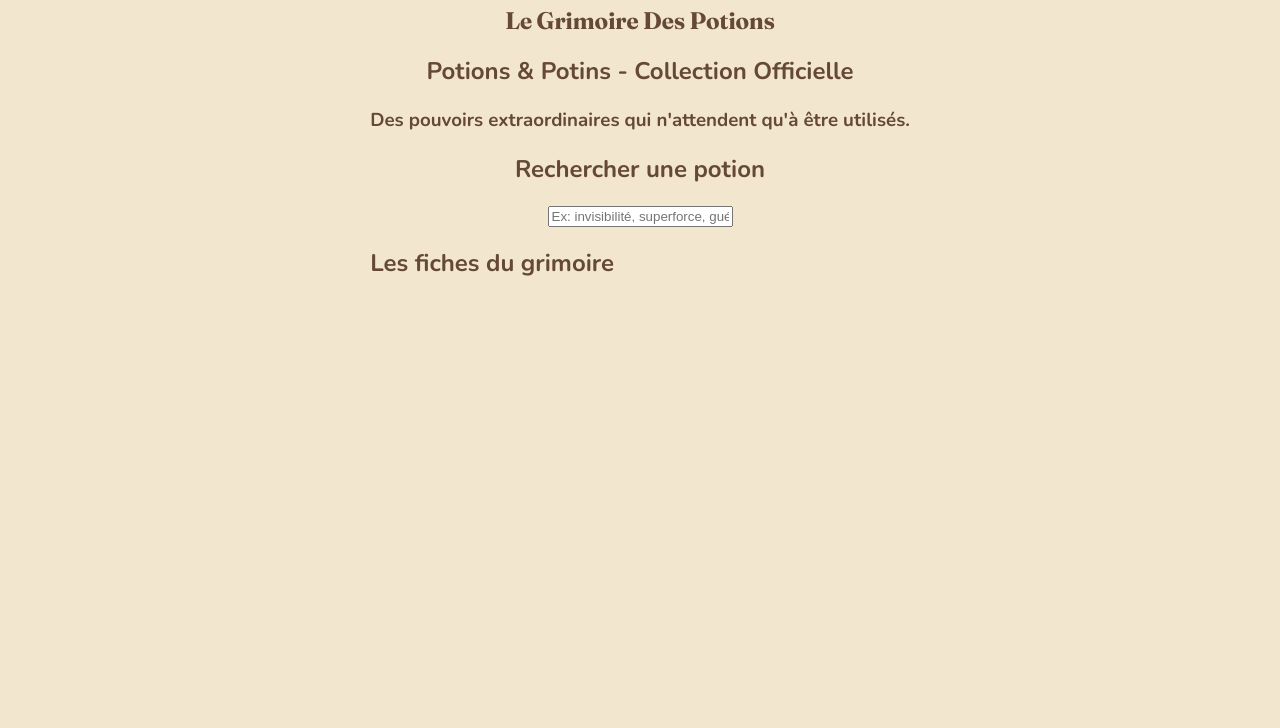
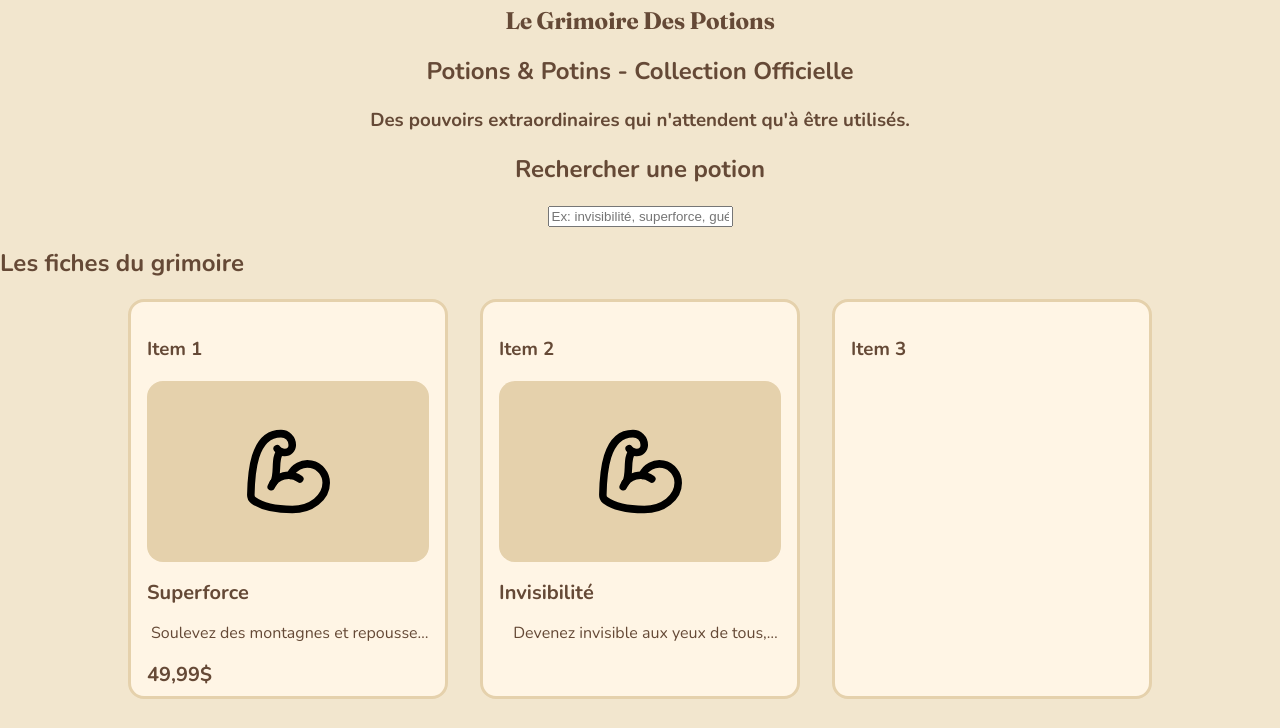
Before and after one commit to 2562506/TP2, a website built with Vite: page TP2/catalogue.html in a window 1280 px wide. Shown: the part 158-886 px from the top of the page. Before the commit the page ends 800 px from the top, so only its background shows below. Built offline with nearby package versions, Linux system fonts and the light colour scheme.

Commit message:
Merge remote-tracking branch 'origin/Toma' into Nathan

```diff
--- a/TP2/catalogue.html
+++ b/TP2/catalogue.html
@@ -44,8 +44,31 @@
                 <h2>Rechercher une potion</h2>
                 <input type="text" id="searchInput" placeholder="Ex: invisibilité, superforce, guérison...">
             </div>
+            <h2 id="fiche-grimoire">Les fiches du grimoire</h2>
             <div class="product-list">
-                <h2>Les fiches du grimoire</h2>
+                <div class="boite-catalogue">
+                    <h3 class="item-catalogue">Item 1</h3>
+                    <div class="boite-image">
+                        <img src="public/Icons/biceps-flexed.svg" alt="biceps" class="image-potion">
+                    </div>
+                    <h2 class="titre-potion">Superforce</h2>
+                    <p class="potion-description">Soulevez des montagnes et repoussez les limites humaines, mais moins de 20kg et vous devenez impuissant</p>
+                    <h2 class="prix">49,99$</h2>
+                </div>
+                <div class="boite-catalogue">
+                    <h3 class="item-catalogue">Item 2</h3>
+                    <div class="boite-image">
+                        <img src="public/Icons/biceps-flexed.svg" alt="biceps" class="image-potion">
+                    </div>
+                    <h2 class="titre-potion">Invisibilité</h2>
+                    <p class="potion-description">Devenez invisible aux yeux de tous, mais attention aux reflets dans les miroirs !</p>
+                </div>
+                <div class="boite-catalogue">
+                    <h3 class="item-catalogue">Item 3</h3>
+                </div>
+                <div class="boite-catalogue">
+                    <h3 class="item-catalogue">Item 4</h3>
+                </div>
             </div>
         </section>
     </main>
--- a/TP2/src/styles/pages/catalogue.css
+++ b/TP2/src/styles/pages/catalogue.css
@@ -1,14 +1,76 @@
 #mainCatalogue{
     display: flex;
     justify-content: center;
-    flex-wrap: wrap;
     flex-direction: row;
     align-items: center;
     text-align: center;
+    flex-wrap: wrap;
     gap: 2rem;
 }
 
 .product-list {
     display: flex;
+    align-items: center;
+    column-gap: 2rem;
+    row-gap: 2rem;
+    flex-wrap: wrap;
+    flex-direction: row;
+    justify-content: center;
+}
+
+.boite-catalogue {
+    width: clamp(10rem, 40vw, 20rem);
+
+    height: 25rem;
+    padding: 1rem;
+    background-color: #fff5e5;
+    border: 0.2rem solid #e5d1ac;
+    border-radius: 1rem;
+}
+
+#fiche-grimoire {
+    display: flex;
     align-items: flex-start;
 }
+
+.item-catalogue {
+    display: flex;
+    align-items: flex-start;
+    justify-content: flex-start;
+}
+
+.image-potion {
+    width: 50%;
+    height: 50%;
+}
+
+.boite-image {
+    background-color: #e5d1ac;
+    border-radius: 1rem;
+    height: 50%;
+    display: flex;
+    align-content: center;
+    justify-content: center;
+    align-items: center;
+}
+
+.titre-potion {
+    display: flex;
+    align-items: flex-start;
+    font-size: 1.25rem;
+
+}
+
+.potion-description {
+    display: -webkit-box;
+    line-clamp: 1;
+    -webkit-line-clamp: 1;
+    -webkit-box-orient: vertical;
+    overflow: hidden;
+}
+
+.prix {
+    display: flex;
+    align-items: flex-start;
+    font-size: 1.25rem;
+}
```
Also changed, not shown: TP2/public/Icons/biceps-flexed.svg (added).
